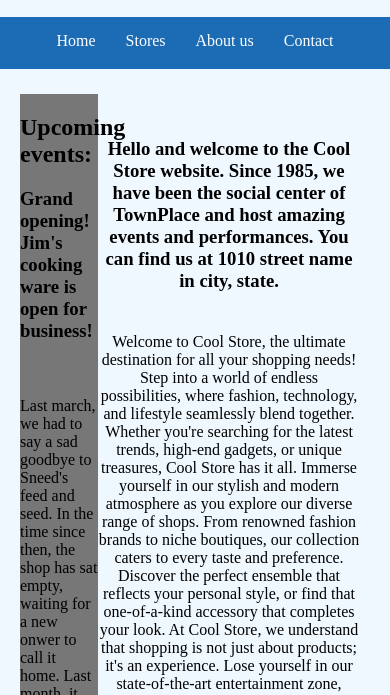
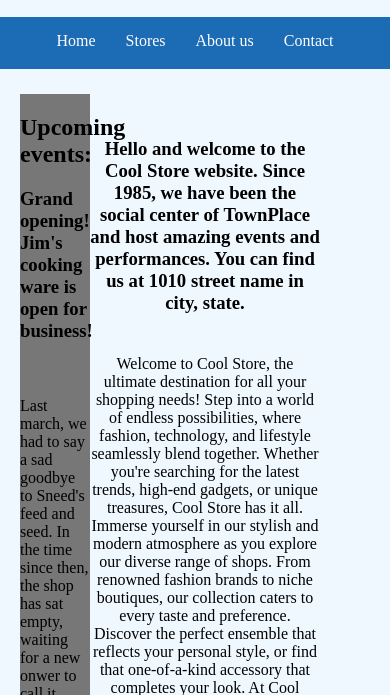
Before and after one commit to WiryJoe/WiryJoe.github.io, a plain HTML site: page Navigation/Home.html in a window 390 px wide. Shown: the part 149-844 px from the top of the page. Drawn offline with Linux system fonts and the light colour scheme.

Commit message:
Changes to try and fix home

```diff
--- a/Navigation/Home.css
+++ b/Navigation/Home.css
@@ -62,11 +62,3 @@ section {
     padding: 25px;
     text-align: center;
 }
-
-@media screen and (max-width:800px){
-    main{
-        display: block;
-        width: 100%;
-        height: auto;
-    }
-}
--- a/Navigation/Home.html
+++ b/Navigation/Home.html
@@ -4,7 +4,7 @@
     <meta charset="UTF-8">
     <meta name="viewport" content="width=device-width, initial-scale=1.0">
     <title>HTML Demo</title>
-    <link rel="stylesheet" href="home.css" type =text/css>
+    <link rel="stylesheet" href="Home.css" type =text/css>
 </head>
 <body>
     <header>
```
